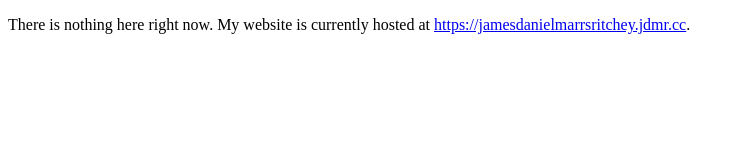
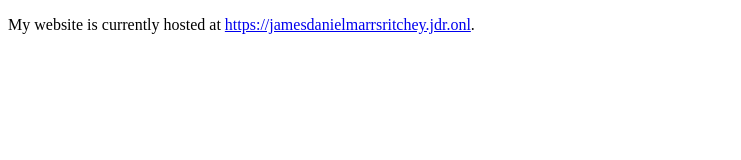
Before and after one commit to jamesdanielmarrsritchey/jamesdanielmarrsritchey.github.io, a plain HTML site: page index.html in a window 1280 px wide. Shown: the whole page, without its empty margins (0-741 px from the left). Drawn offline with Linux system fonts and the light colour scheme.

Commit message:
Update index.html

```diff
--- a/index.html
+++ b/index.html
@@ -5,7 +5,7 @@
 </head>
 <body>
 
-<p>There is nothing here right now. My website is currently hosted at <a href="https://jamesdanielmarrsritchey.jdmr.cc">https://jamesdanielmarrsritchey.jdmr.cc</a>.</p>
+<p>My website is currently hosted at <a href="https://jamesdanielmarrsritchey.jdr.onl">https://jamesdanielmarrsritchey.jdr.onl</a>.</p>
 
 </body>
 </html>
```
